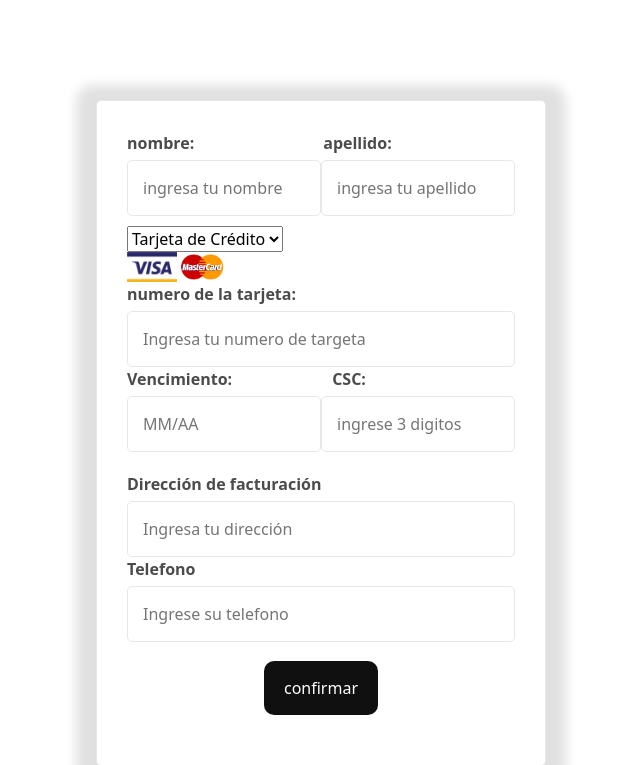
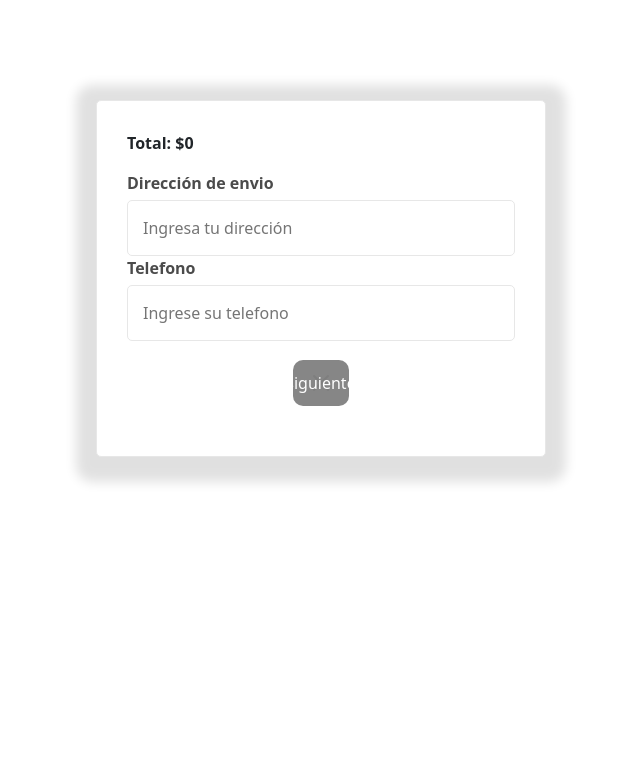
Before and after one commit to angela-baltierrez/hiper_card, a PHP site: page /pago.php in a window 1280 px wide. Shown: the top 765 px of the page, without its empty margins (319-959 px from the left). Run offline with PHP 8.4, Linux system fonts and the light colour scheme.

Commit message:
arreglos en agregar productos y pago

```diff
--- a/assets/php/env.php
+++ b/assets/php/env.php
@@ -4,10 +4,10 @@
 
     public static function ConexionBD() {
         $host = 'localhost'; // Cambiar si usas un servidor remoto
-        $dbname = 'hiper-card'; // Nombre de la base de datos
+        $dbname = 'hiper-card3.1'; // Nombre de la base de datos
         $username = 'sa'; // Usuario de la base de datos
         $password = '1234'; // Contraseña del usuario
-        $servidor = 'DESKTOP-4S5EVQS\SQLEXPRESS'; // Nombre del servidor o dirección IP
+        $servidor = 'DESKTOP-QB22C4J\SQLEXPRESS'; // Nombre del servidor o dirección IP
 
 
         try {
--- a/pago.php
+++ b/pago.php
@@ -11,6 +11,38 @@
 
 <body>
 
+    <!--primero-->
+
+     <div style="display: flex; vertical-align: top;">
+
+            <form method="POST" action="../hiper_card/factura.php">
+                   <div id="lista-productos"></div>
+    <p><strong>Total: $<span id="total"></span></strong></p>
+                 <script>
+
+
+        const total = localStorage.getItem('totalCompra') || 0;
+
+        const totalSpan = document.getElementById('total');
+
+
+        totalSpan.textContent = total;
+        </script>
+
+                <label style="display: inline-block; vertical-align: top;">Dirección de envio</label>
+                    <input type="text" name="password" placeholder="Ingresa tu dirección" required autocomplete="current-password">
+<label style="display: inline-block; vertical-align: top;">Telefono</label>
+                    <input type="text" name="password" placeholder="Ingrese su telefono" required autocomplete="current-password" style="margin-block-end: 5%;">
+
+                    <div class="form-group button-class">
+                    <button  style="color: #fff; " class="btn-close" data-bs-dismiss="modal" aria-label="Close">siguiente
+                    </button>
+                    </div>
+            </form>
+
+
+    <!--segundo -->
+          <div class="modal fade" id="exampleModal" tabindex="-1" aria-labelledby="exampleModalLabel" aria-hidden="true">
             <div style="display: flex; vertical-align: top; justify-content: center;">
 
             <form method="POST" action="../hiper_card/factura.php">
@@ -79,7 +111,7 @@
 
       formData.append('carrito', JSON.stringify(carrito));
 
-      fetch('procesar-pago.php', {
+      fetch('factura.php', {
         method: 'POST',
         body: formData
       })
@@ -97,12 +129,14 @@
         </div>
     </div>
  </div>
+  </div>
 </body>
    <script>
         document.getElementById('submit').addEventListener('click', () => {
             window.location.href = 'factura.php';
         });
     </script>
+
 <style>
 
 </style>
```
Also changed, not shown: assets/php/conexion-agregar.php (+5 -3 lines), factura.php (+9 -2 lines), assets/images/products/agua_sierra_de_los_padres.jpg (added), assets/images/products/fulbito.jpg (added), assets/images/products/rata.jpg (added).
